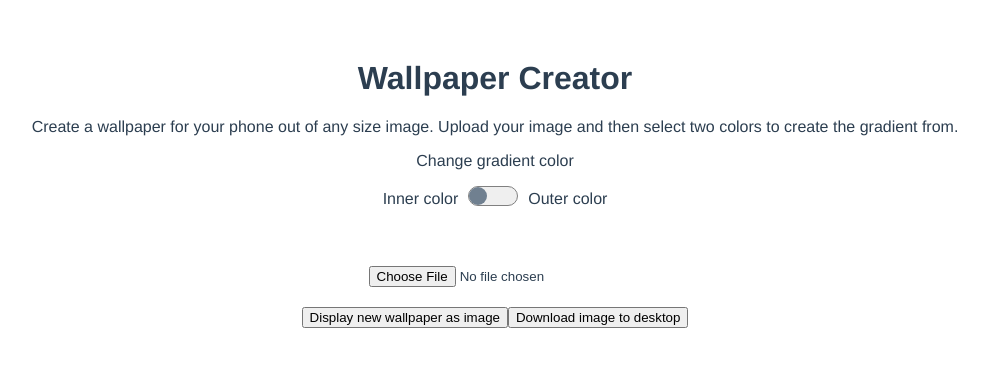
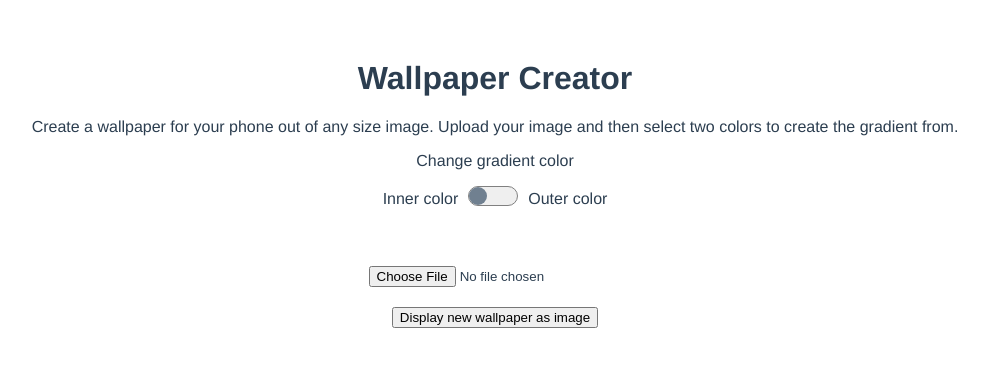
Before and after one commit to bryn-newell/wallpaper-creator, a Vue app: page / in a window 1280 px wide. Shown: the top 366 px of the page, without its empty margins (145-1129 px from the left). Built offline with nearby package versions, Linux system fonts and the light colour scheme.

Commit message:
Hiding download button

```diff
--- a/src/App.vue
+++ b/src/App.vue
@@ -18,7 +18,7 @@
     </div>
     <input type="file" accept="image/*" @change="displayImage" class="image-upload" />
     <button @click="captureNewImage">Display new wallpaper as image</button>
-    <button @click="downloadImage">Download image to desktop</button>
+    <!-- <button @click="downloadImage">Download image to desktop</button> -->
     <div id="newWallpaper"/>
   </div>
 </template>
@@ -76,18 +76,18 @@ export default {
           console.error('oops, something went wrong!', error);
         });
     },
-    downloadImage() {
-      domtoimage.toJpeg(document.getElementById('image-container'), { quality: 0.95 })
-        .then(dataUrl => {
-          const link = document.createElement('a');
-          link.download = 'my-image-name.jpeg';
-          link.href = dataUrl;
-          link.click();
-        })
-        .catch((error) => {
-          console.error('oops, something went wrong!', error);
-        });
-    },
+    // downloadImage() {
+    //   domtoimage.toJpeg(document.getElementById('image-container'), { quality: 0.95 })
+    //     .then(dataUrl => {
+    //       const link = document.createElement('a');
+    //       link.download = 'my-image-name.jpeg';
+    //       link.href = dataUrl;
+    //       link.click();
+    //     })
+    //     .catch((error) => {
+    //       console.error('oops, something went wrong!', error);
+    //     });
+    // },
     selectColor(color) {
       if (this.innerColorSelected) {
         this.innerColor = color;
```
